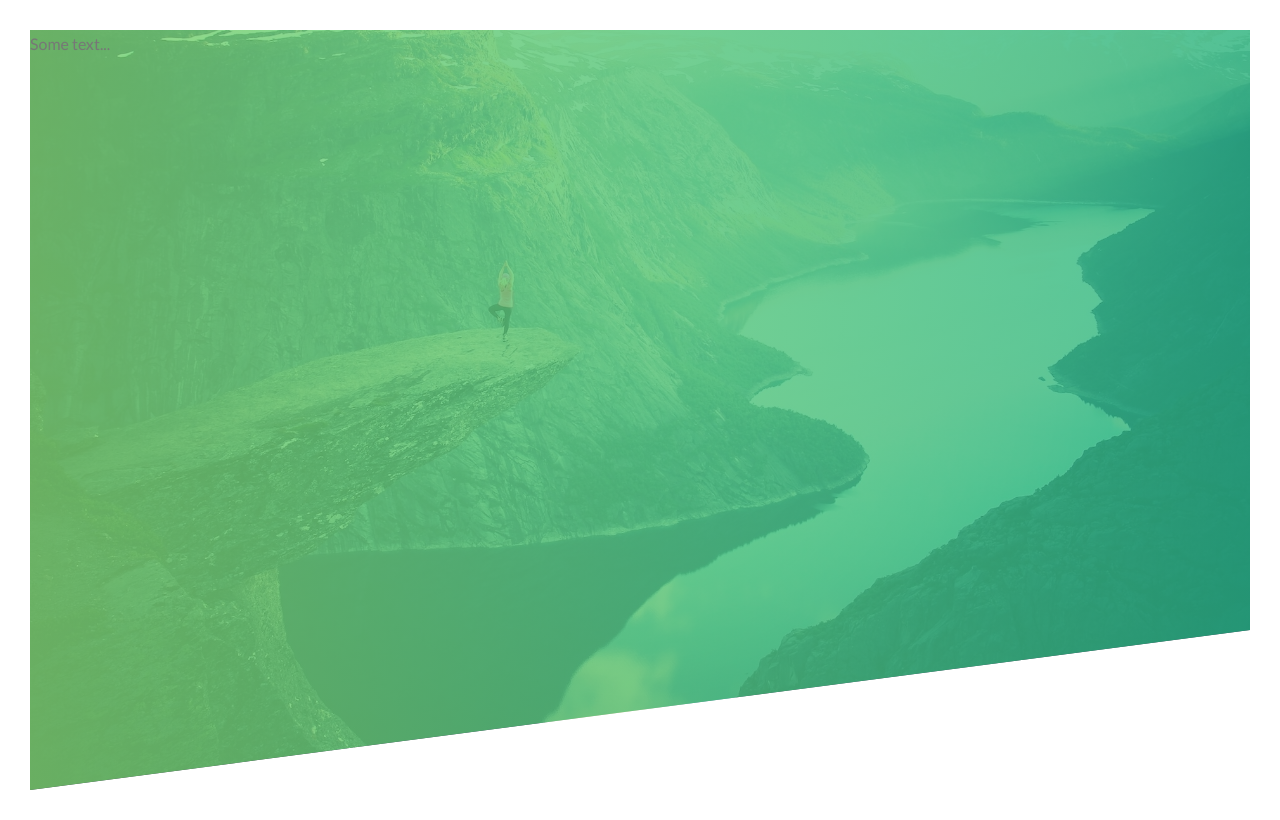
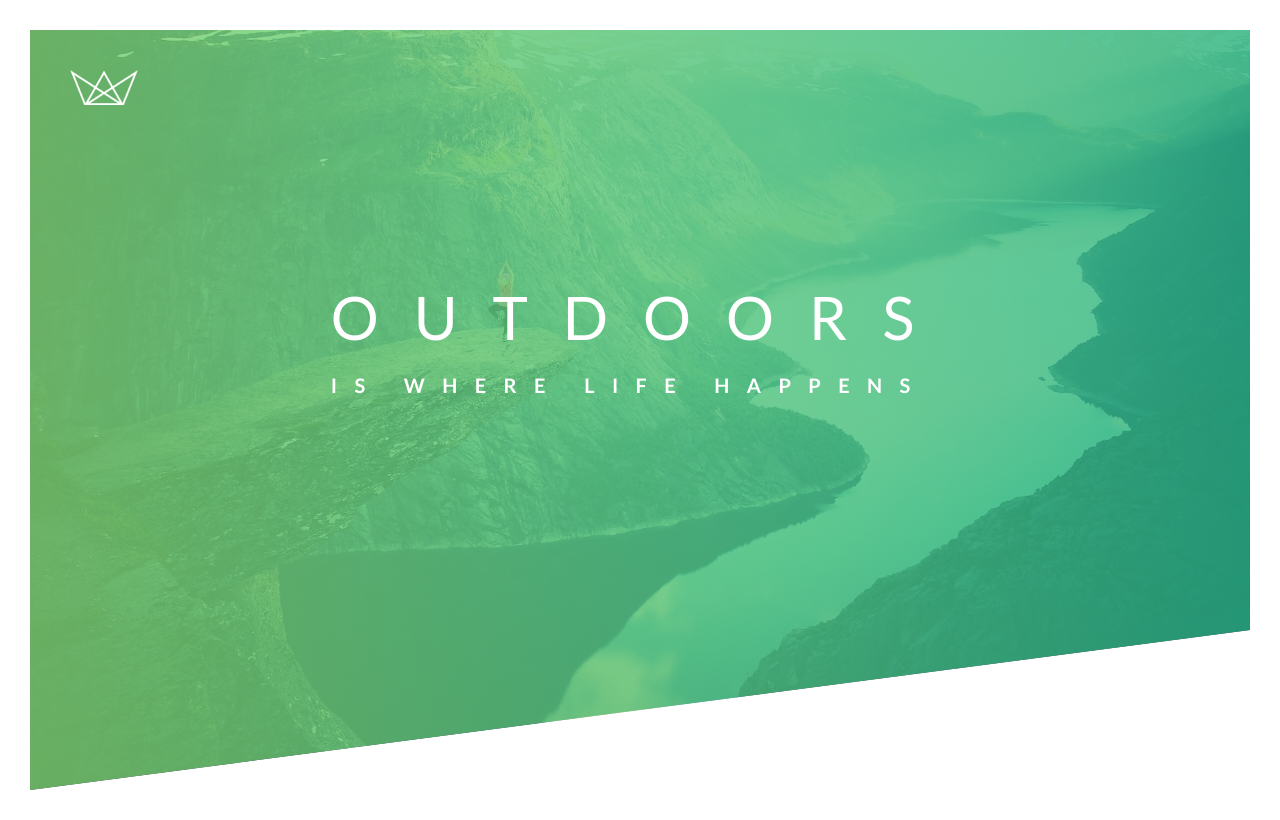
Before and after one commit to officialbidisha/MasteringCSS, a plain HTML site: page index.html in a window 1280 px wide. Drawn offline with Linux system fonts and the light colour scheme.

Commit message:
Adding texts and images - building the header

```diff
--- a/css/style.css
+++ b/css/style.css
@@ -13,10 +13,45 @@ body {
     padding: 30px;
 }
 
-.header{
+.header {
     height: 95vh;
-    background-image: linear-gradient(to right, rgba(126, 213, 111, 0.8), rgba(40, 180, 133, 0.8)), url("../img/hero.jpg");
+    background-image: linear-gradient(to right, rgba(126, 213, 111, 0.8), rgba(40, 180, 133, 0.8)),
+        url("../img/hero.jpg");
     background-size: cover;
     background-position: top;
     clip-path: polygon(0 0, 100% 0, 100% 75vh, 0 100%);
+    position: relative;
 }
+.logo-box {
+    position: absolute;
+    top: 40px;
+    left: 40px;
+}
+.logo {
+    height: 35px;
+}
+.heading-primary {
+    color: #fff;
+    text-transform: uppercase;
+}
+
+.heading-primary-main {
+    display: block;
+    font-size: 60px;
+    font-weight: 400;
+    letter-spacing: 35px;
+}
+
+.heading-primary-sub {
+    display: block;
+    font-size: 20px;
+    font-weight: 700;
+    letter-spacing: 17.4px;
+}
+
+.textbox{
+   position: absolute;
+   top: 40%;
+   left: 50%;
+   transform: translate(-50%, -50%);
+}
--- a/index.html
+++ b/index.html
@@ -8,7 +8,7 @@
       href="https://fonts.googleapis.com/css?family=Lato:100,300,400,700,900"
       rel="stylesheet"
     />
-<!--
+    <!--
     <link rel="stylesheet" href="css/icon-font.css" /> -->
     <link rel="stylesheet" href="css/style.css" />
     <link rel="shortcut icon" type="image/png" href="img/favicon.png" />
@@ -16,6 +16,16 @@
     <title>Natours | Exciting tours for adventurous people</title>
   </head>
   <body>
-    <header class="header">Some text...</header>
+    <header class="header">
+      <div class="logo-box">
+        <img src="./img/logo-white.png" alt="logo-white" class="logo" />
+      </div>
+      <div class="textbox">
+        <h1 class="heading-primary">
+          <span class="heading-primary-main">Outdoors</span>
+          <span class="heading-primary-sub">is where life happens</span>
+        </h1>
+      </div>
+    </header>
   </body>
 </html>
```
